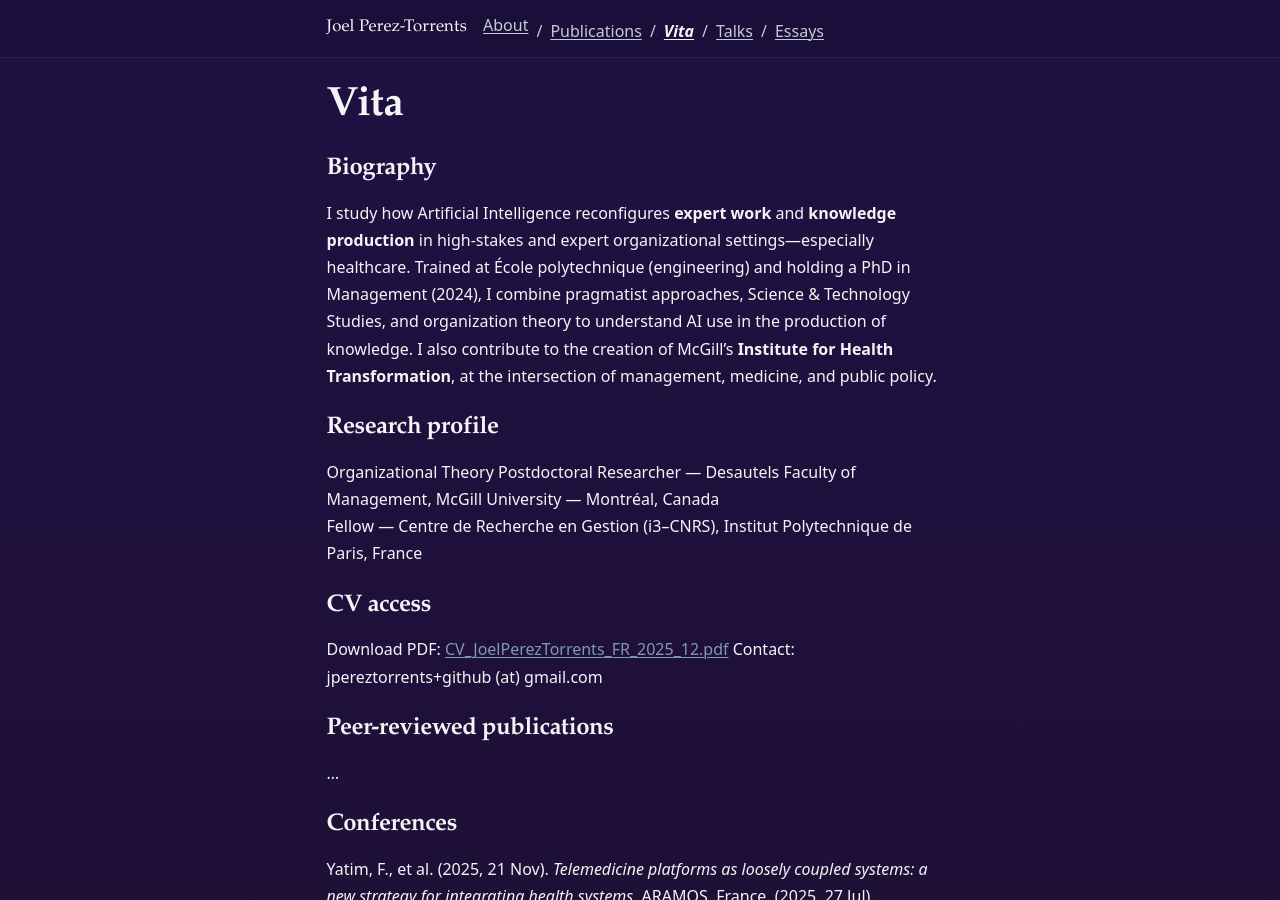
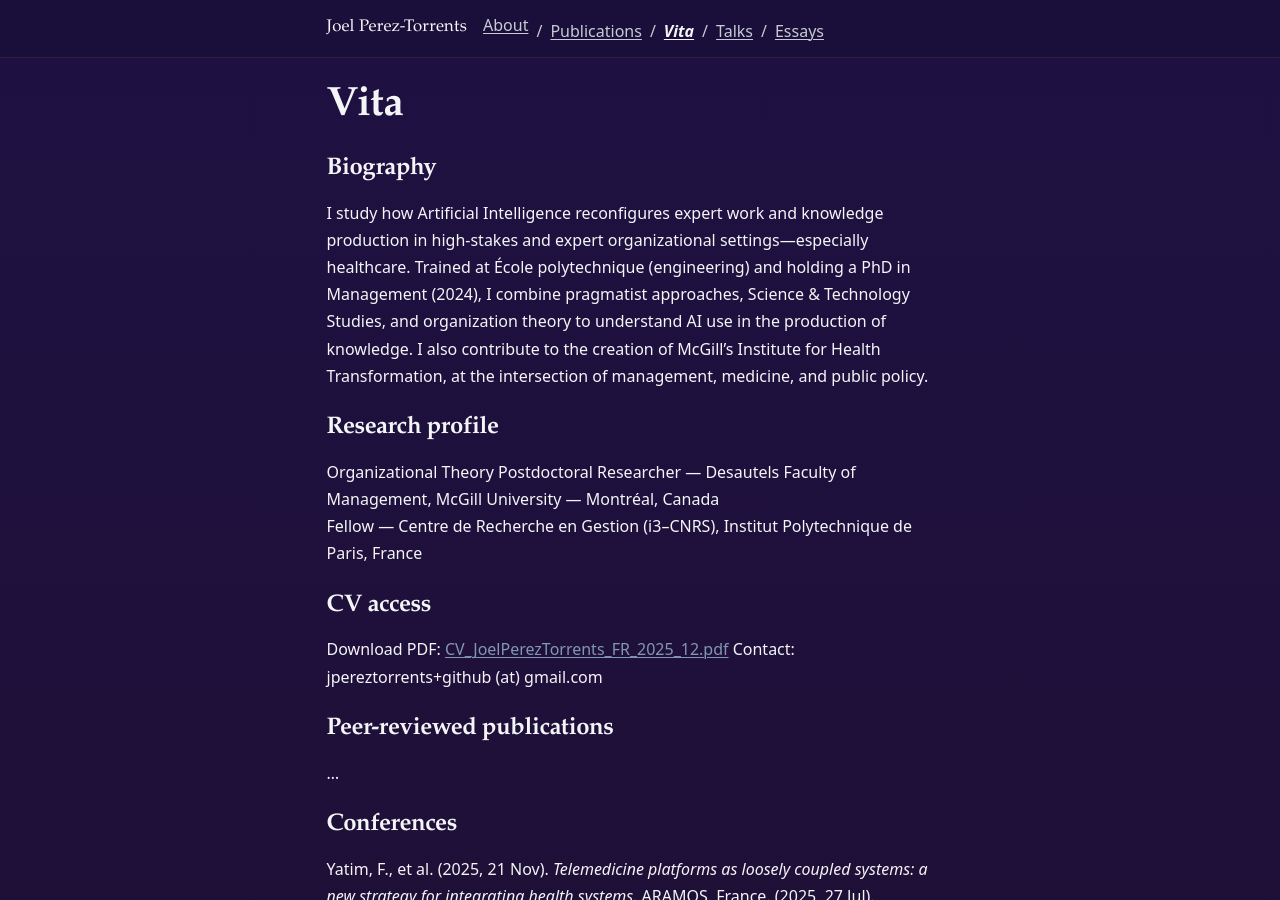
Before and after one commit to JPTorrents/jptorrents.github.io, a Jekyll site: the page built from _pages/cv.md, in a window 1280 px wide and 900 px high. Built offline with Jekyll 4.4.1, drawn with Linux system fonts in a browser that asks for light colours.

Commit message:
Update cv.md

```diff
--- a/_pages/cv.md
+++ b/_pages/cv.md
@@ -14,7 +14,7 @@ person_schema: true
 
 
 ## Biography
-I study how Artificial Intelligence reconfigures **expert work** and **knowledge production** in high-stakes and expert organizational settings—especially healthcare. Trained at École polytechnique (engineering) and holding a PhD in Management (2024), I combine pragmatist approaches, Science & Technology Studies, and organization theory to understand AI use in the production of knowledge. I also contribute to the creation of McGill’s **Institute for Health Transformation**, at the intersection of management, medicine, and public policy.
+I study how Artificial Intelligence reconfigures expert work and knowledge production in high-stakes and expert organizational settings—especially healthcare. Trained at École polytechnique (engineering) and holding a PhD in Management (2024), I combine pragmatist approaches, Science & Technology Studies, and organization theory to understand AI use in the production of knowledge. I also contribute to the creation of McGill’s Institute for Health Transformation, at the intersection of management, medicine, and public policy.
 
 ## Research profile
 Organizational Theory
```
